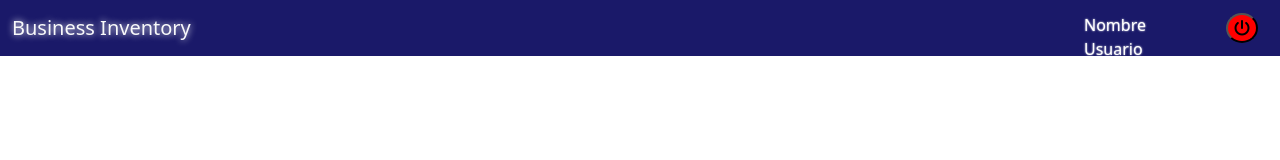
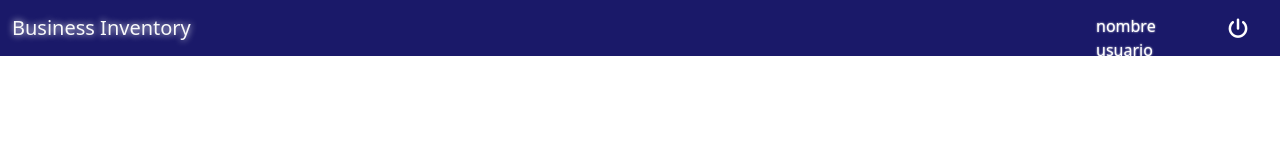
Before and after one commit to Sussanara/ADT, a React (Create React App) app: page / in a window 1280 px wide. Shown: the top 160 px of the page. Built offline with nearby package versions, Linux system fonts and the light colour scheme.

Commit message:
update2 navbar

```diff
--- a/src/App.js
+++ b/src/App.js
@@ -1,12 +1,14 @@
 import Navbar from "./shared_component/navbar";
+import Home_User from "./shared_component/home_user";
 
 function App() {
   return (
     <>
       <Navbar />
+
       <div className="App"></div>
     </>
   );
-}
+};
 
 export default App;
--- /dev/null
+++ b/src/shared_component/home_user.js
@@ -0,0 +1,8 @@
+import React from "react";
+import "./styles/home_user.css";
+
+export const home_user = () => {
+  return {};
+};
+
+export default home_user;
--- a/src/shared_component/navbar.js
+++ b/src/shared_component/navbar.js
@@ -2,20 +2,16 @@ import React from "react";
 import "./styles/navbar.css";
 
 export const navbar = () => {
+  const usuario = "nombre usuario"
   return (
     <nav className="navbar">
       <div className="container-fluid">
         <a className="navbar-brand text-light">Business Inventory</a>
         <form className="d-flex" role="search">
           <div className="name_user">
-            <p>Nombre Usuario</p>
+            <p>{usuario}</p>
           </div>
-          <button
-            className="btn_off "
-            type="submit"
-          >
-            <i className="fa-solid fa-power-off" />
-          </button>
+            <i className="off fa-solid fa-power-off" />
         </form>
       </div>
     </nav>
--- a/src/shared_component/styles/navbar.css
+++ b/src/shared_component/styles/navbar.css
@@ -1,28 +1,27 @@
 .navbar {
-    background-color: rgba(26, 25, 105, 1);
+  background-color: rgba(26, 25, 105, 1);
 }
 
 .navbar-brand {
-    text-shadow: #FFFF 0px 0px 7px;
+  text-shadow: #ffff 0px 0px 7px;
 }
 
-.btn_off {
-    margin-right: 10px;
-    background-color: #FF0000;
-    border-radius: 100%;
+.off {
+  margin-top: 5px;
+  margin-right: 20px;
+  color: #FFFF;
+  font-size: 20px;
 }
-.btn_off:hover {
-    background-color: rgba(255,69,0,0.9);
+.off:hover {
+  color: rgba(240, 255, 255, 0.9);
 }
 
-
 .name_user {
-    margin-right: 20px;
-    color: #FFFF;
-    height: 28px;
-    width: 127px;
-    padding-left: 5px;
-    border-radius: 10px;
-    text-shadow: #FFFF 0px 0px 2px;
-
+  margin-right: 20px;
+  color: #ffff;
+  height: 28px;
+  width: 127px;
+  padding-left: 15px;
+  border-radius: 10px;
+  text-shadow: #ffff 0px 0px 2px;
 }
```
Also changed, not shown: src/shared_component/styles/home_user.css (added).
